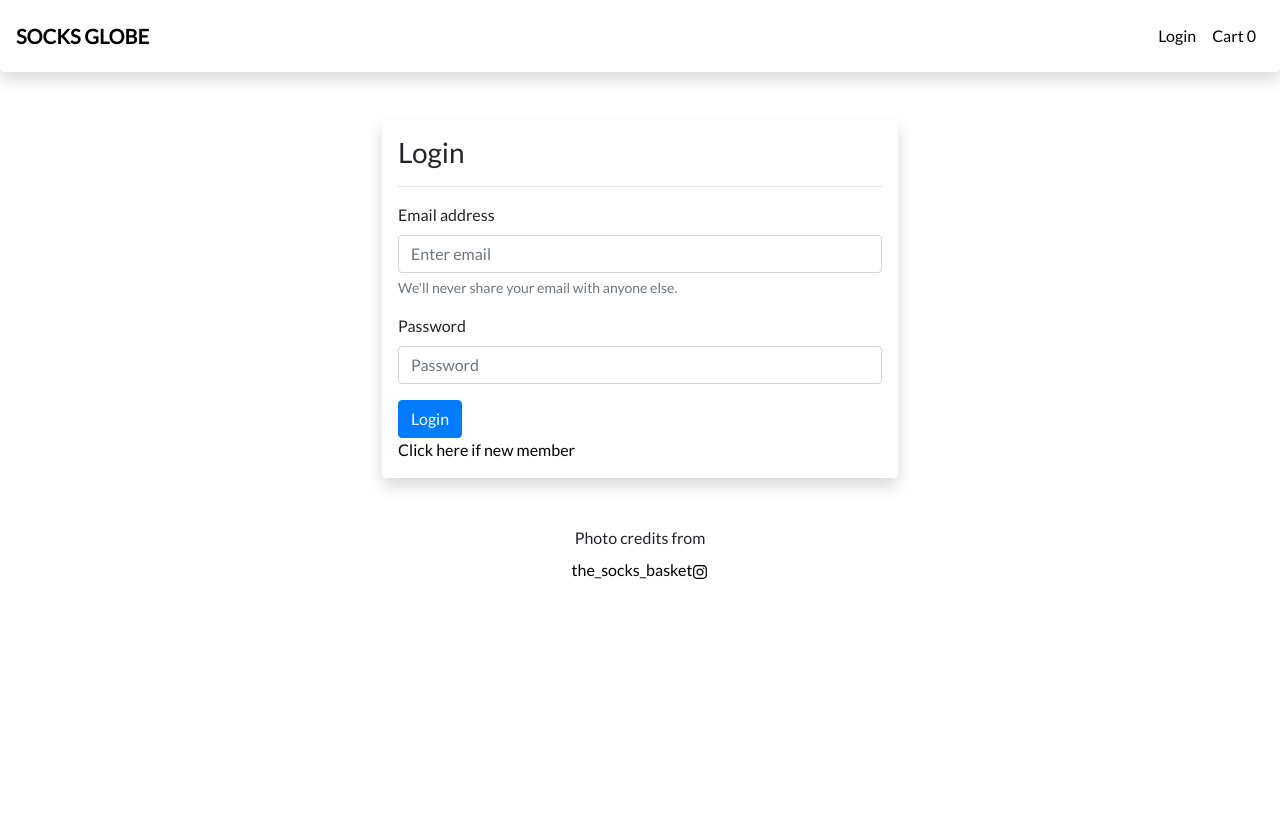
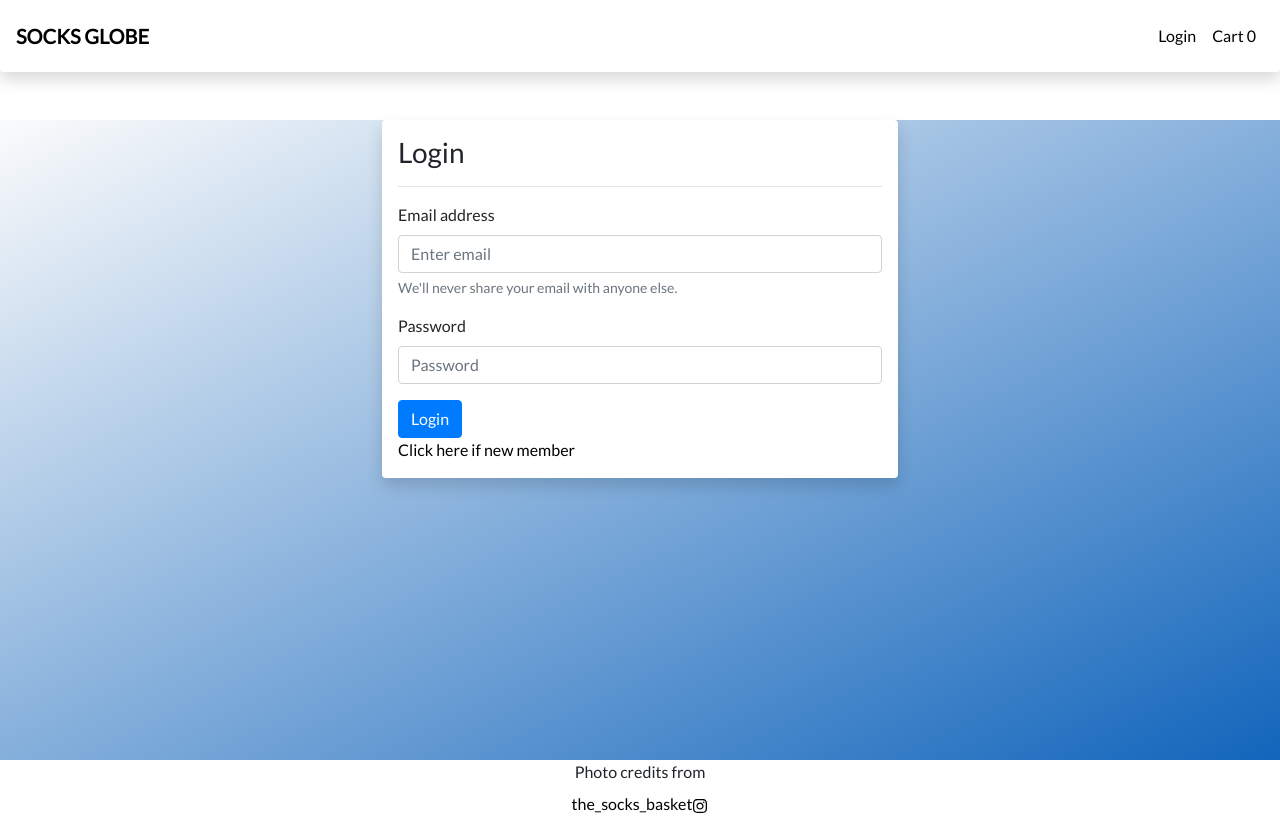
Before and after one commit to bmwasonga/socks-world, a React (Create React App) app in the folder client/: page /login in a window 1280 px wide. Before the commit the page ends 800 px from the top, so only its background shows below. Built offline with nearby package versions, Linux system fonts and the light colour scheme.

Commit message:
user registration logic frontend

```diff
--- a/client/src/actions/userActions.js
+++ b/client/src/actions/userActions.js
@@ -3,10 +3,12 @@ export const registerUser = (user) => async (dispatch) => {
   dispatch({ type: 'USER_REG_REQ' }); // user Register request
 
   try {
-    const response = await axios.post('/api/users/register', { user });
+    const response = await axios.post('/api/user/register', user);
     dispatch({ type: 'USER_REG_SUCCESS' }); // user Register success
     console.log(response);
   } catch (error) {
     dispatch({ type: 'USER_REG_FAILED', payload: error }); // user Register failed
   }
 };
+
+//the actions is not submitting the name and passwords to mongo
--- a/client/src/components/Screens/Login.js
+++ b/client/src/components/Screens/Login.js
@@ -4,7 +4,7 @@ import { Form, Button } from 'react-bootstrap';
 export default function Login() {
   return (
     <div>
-      <div className="row justify-content-center">
+      <div className="row justify-content-center login">
         <div className="col-md-5">
           <Form className="shadow p-3 mb-5 bg-white rounded">
             <h3>Login</h3>
--- a/client/src/components/Screens/Register.js
+++ b/client/src/components/Screens/Register.js
@@ -21,14 +21,14 @@ export default function Register() {
         email,
         password,
       };
-      console.log(user);
+      console.log('the user is ', user);
       dispatch(registerUser(user));
     }
   }
 
   return (
     <div>
-      <div className="row justify-content-center">
+      <div className="row justify-content-center login">
         <div className="col-md-5">
           <Form className="shadow p-3 mb-5 bg-white rounded">
             <h3>Register</h3>
--- a/client/src/index.css
+++ b/client/src/index.css
@@ -28,3 +28,11 @@ code {
   box-shadow: none !important;
   border-color: black;
 }
+
+.login {
+  background: #fcfcfc;
+  background: -webkit-linear-gradient(top left, #fcfcfc, #1064bb);
+  background: -moz-linear-gradient(top left, #fcfcfc, #1064bb);
+  background: linear-gradient(to bottom right, #fcfcfc, #1064bb);
+  height: 80vh;
+}
```
